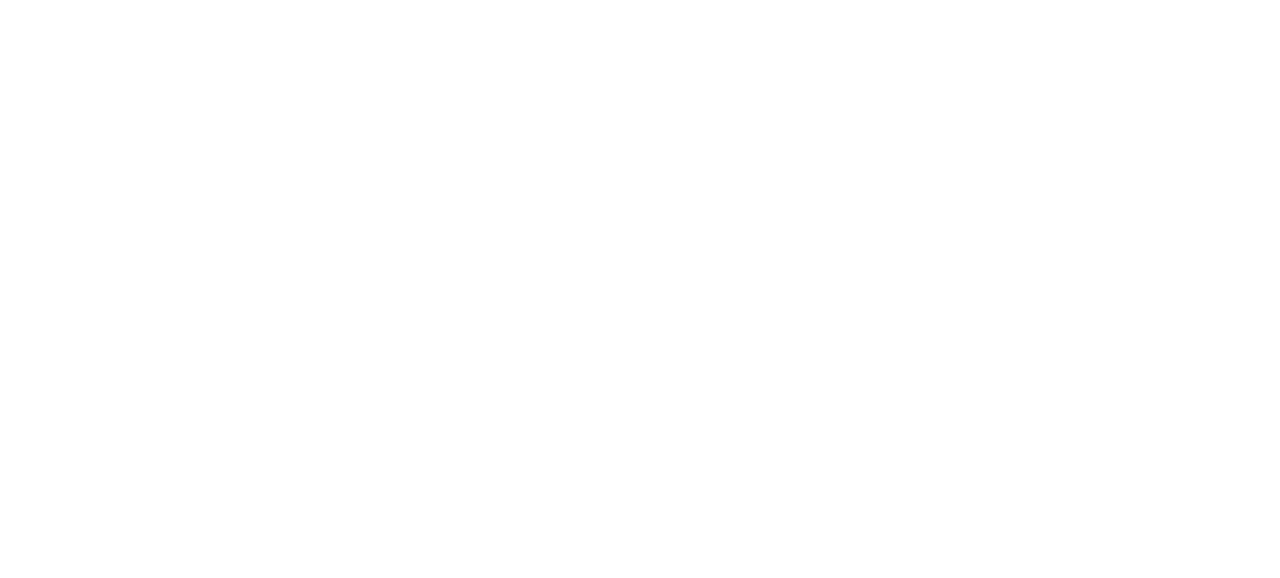
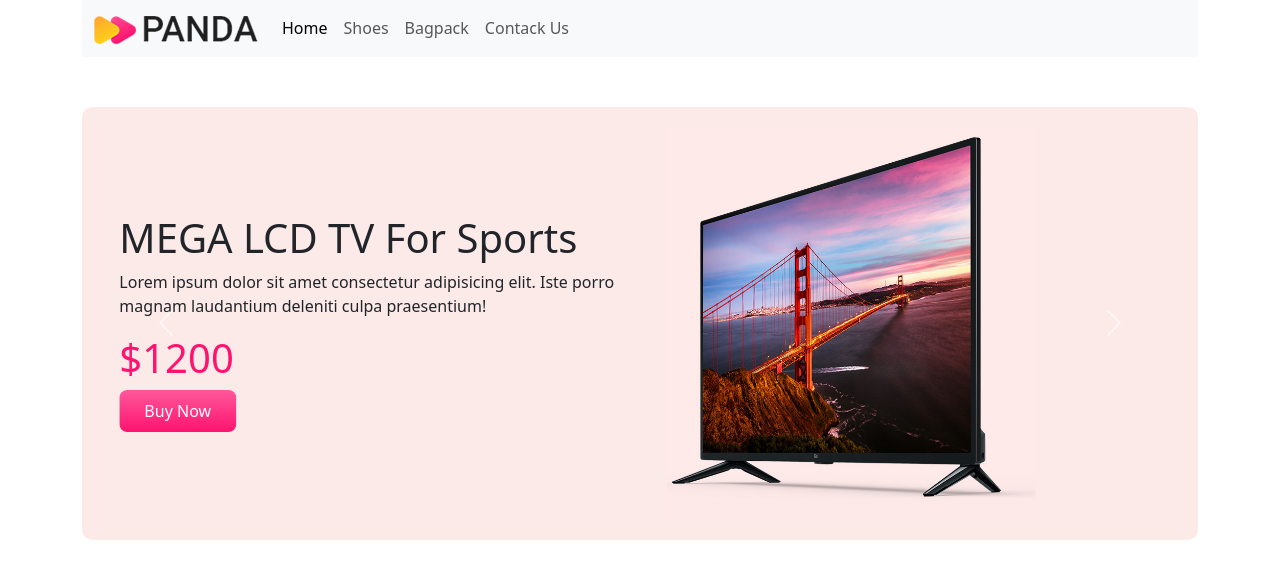
Before and after one commit to FyslAhmd/panda-commerce, a plain HTML site: page index.html in a window 1280 px wide. Drawn offline with nearby package versions, Linux system fonts and the light colour scheme.

Commit message:
Created slidebar in home screen

```diff
--- a/index.html
+++ b/index.html
@@ -4,8 +4,94 @@
     <meta charset="UTF-8">
     <meta name="viewport" content="width=device-width, initial-scale=1.0">
     <title>Panda Commerce</title>
+    <link rel="stylesheet" href="https://cdn.jsdelivr.net/npm/bootstrap@5.3.3/dist/css/bootstrap.min.css">
+    <link rel="stylesheet" href="style.css">
 </head>
 <body>
+  <div class="container">
+    <nav class="navbar navbar-expand-lg bg-body-tertiary">
+      <div class="container-fluid">
+        <a class="navbar-brand" href="#">
+          <img src="images/logo.png" alt="">
+        </a>
+        <button class="navbar-toggler" type="button" data-bs-toggle="collapse" data-bs-target="#navbarNav" aria-controls="navbarNav" aria-expanded="false" aria-label="Toggle navigation">
+          <span class="navbar-toggler-icon"></span>
+        </button>
+        <div class="collapse navbar-collapse" id="navbarNav">
+          <ul class="navbar-nav">
+            <li class="nav-item">
+              <a class="nav-link active" aria-current="page" href="#">Home</a>
+            </li>
+            <li class="nav-item">
+              <a class="nav-link" href="#shoes">Shoes</a>
+            </li>
+            <li class="nav-item">
+              <a class="nav-link" href="#bagpack">Bagpack</a>
+            </li>
+            <li class="nav-item">
+              <a class="nav-link" href="#contact">Contack Us</a>
+            </li>
+          </ul>
+        </div>
+      </div>
+    </nav>
+  </div>
 
+  <div class="container">
+    <div id="carouselExampleAutoplaying" class="carousel slide color-bg" data-bs-ride="carousel">
+      <div class="carousel-inner">
+        <div class="carousel-item active">
+          <div class="row align-items-center">
+            <div class="col-md-7">
+              <h1>MEGA LCD TV For Sports</h1>
+              <p>Lorem ipsum dolor sit amet consectetur adipisicing elit. Iste porro magnam laudantium deleniti culpa praesentium!</p>
+              <h1 class="price">$1200</h1>
+              <button class="buy-button">Buy Now</button>
+            </div>
+            <div class="col-md-5">
+              <img src="images/banner-images/tv.png" class="d-block w-100" alt="...">
+            </div>
+          </div>
+        </div>
+        <div class="carousel-item">
+          <div class="row align-items-center">
+            <div class="col-md-7">
+              <h1>Beasus FGE Headphone</h1>
+              <p>Lorem ipsum dolor sit amet consectetur adipisicing elit. Iste porro magnam laudantium deleniti culpa praesentium!</p>
+              <h1 class="price">$130</h1>
+              <button class="buy-button">Buy Now</button>
+            </div>
+            <div class="col-md-5">
+              <img src="images/banner-images/headphone.png" class="d-block w-100" alt="...">
+            </div>
+          </div>
+        </div>
+        <div class="carousel-item">
+          <div class="row align-items-center">
+            <div class="col-md-7">
+              <h1>XBOX For Gamers</h1>
+              <p>Lorem ipsum dolor sit amet consectetur adipisicing elit. Iste porro magnam laudantium deleniti culpa praesentium!</p>
+              <h1 class="price">$1900</h1>
+              <button class="buy-button">Buy Now</button>
+            </div>
+            <div class="col-md-5">
+              <img src="images/banner-images/xbox.png" class="d-block w-100" alt="...">
+            </div>
+          </div>
+        </div>
+      </div>
+      <button class="carousel-control-prev" type="button" data-bs-target="#carouselExampleAutoplaying" data-bs-slide="prev">
+        <span class="carousel-control-prev-icon" aria-hidden="true"></span>
+        <span class="visually-hidden">Previous</span>
+      </button>
+      <button class="carousel-control-next" type="button" data-bs-target="#carouselExampleAutoplaying" data-bs-slide="next">
+        <span class="carousel-control-next-icon" aria-hidden="true"></span>
+        <span class="visually-hidden">Next</span>
+      </button>
+    </div>
+  </div>
+
+
+  <script src="https://cdn.jsdelivr.net/npm/bootstrap@5.3.3/dist/js/bootstrap.bundle.min.js"></script>
 </body>
 </html>
--- a/style.css
+++ b/style.css
@@ -0,0 +1,21 @@
+.container {
+    margin-bottom: 50px;
+}
+.color-bg {
+    background-color: #fceae8;
+    border-radius: 10px;
+}
+.carousel-item {
+    padding: 20px 100px;
+}
+.price {
+    color: #FF136F;
+}
+.buy-button {
+    background-image: linear-gradient(to bottom, #FF589B 0%, #FF136F 100%);
+    color: #ffffff;
+    border: none;
+    border-radius: 8px;
+    padding: 9px 25px;
+    cursor: pointer;
+}
```
